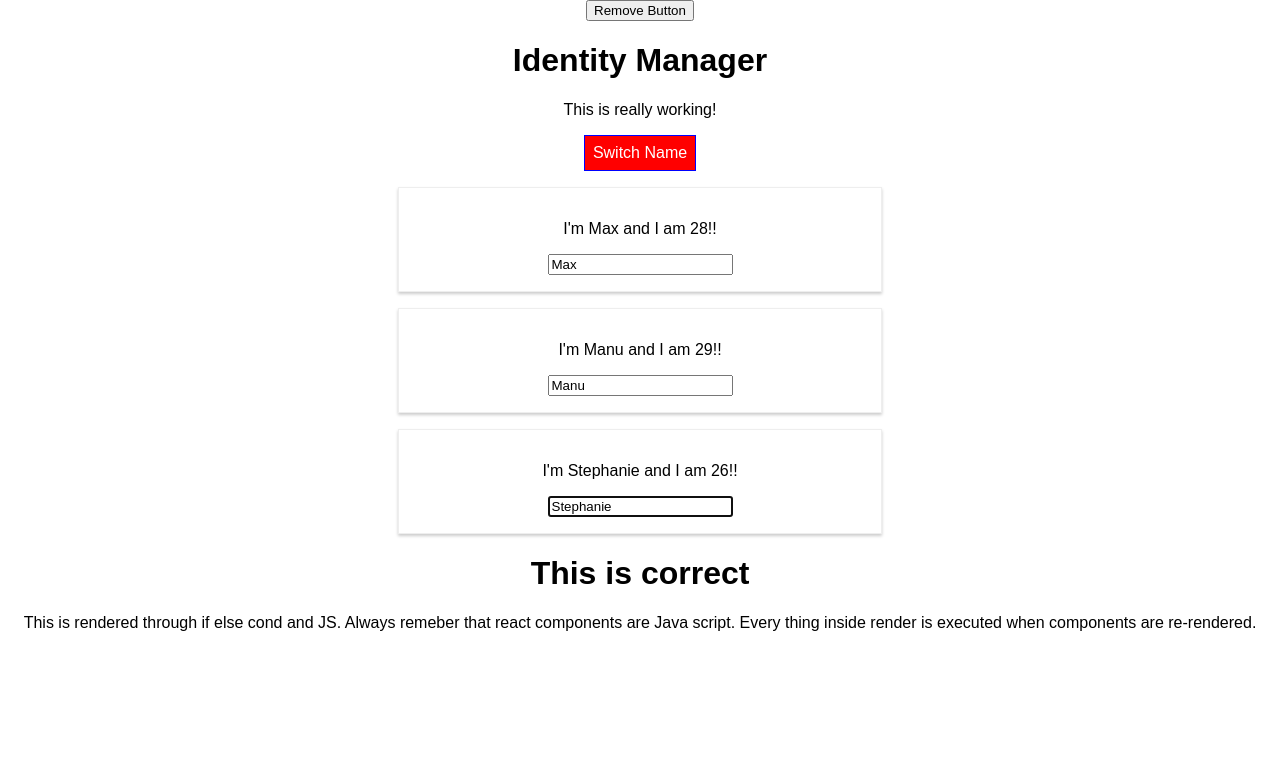
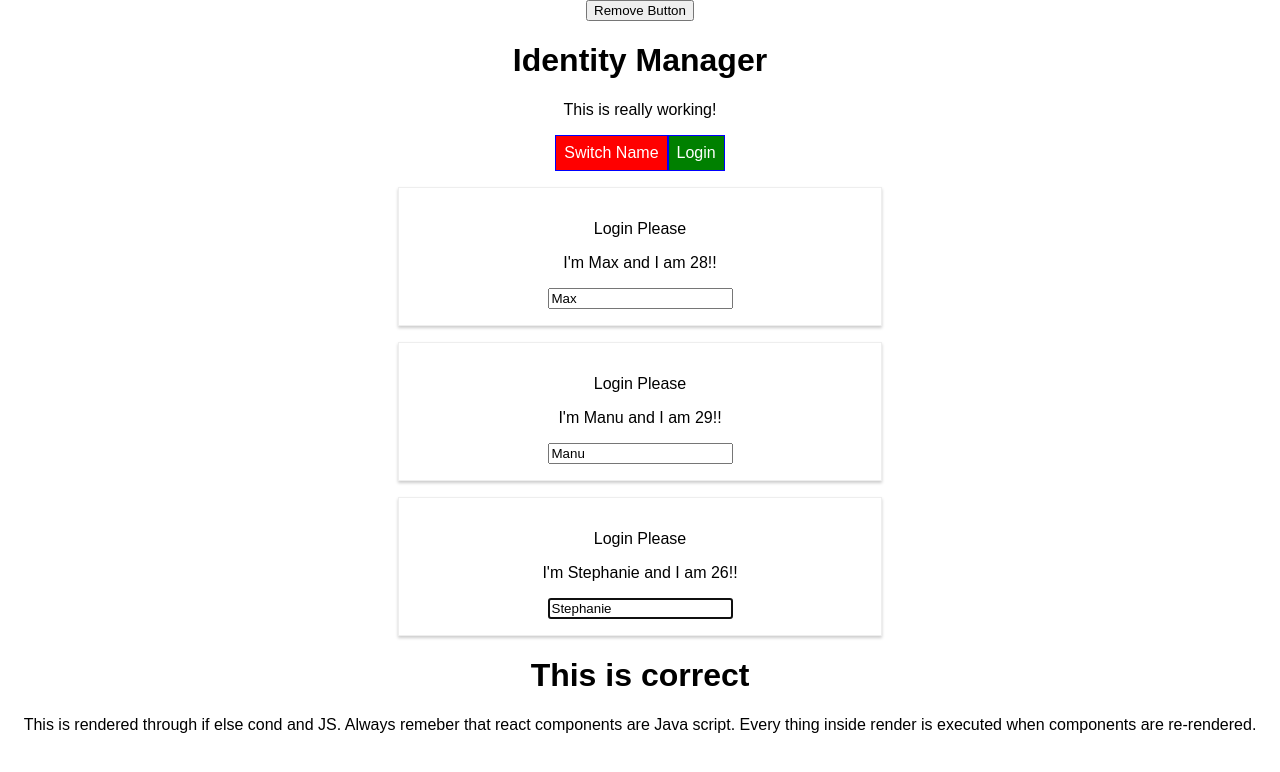
Before and after one commit to SiddTripathi/React_Codes, a React app in the folder react-complete-guide/: page / in a window 1280 px wide. Shown: the top 772 px of the page. Built offline with nearby package versions, Linux system fonts and the light colour scheme.

Commit message:
Context API : Authentication

```diff
--- a/react-complete-guide/src/components/Persons/Person/Person.js
+++ b/react-complete-guide/src/components/Persons/Person/Person.js
@@ -4,6 +4,7 @@ import PropTypes from 'prop-types'
 import personcssmod from './Person.css'
 import Aux from '../../../HOC/Auxiliary'
 import withClass from '../../../HOC/withClass'
+import AuthContext from '../../../context/auth-context'
 
 
 class Person extends Component {
@@ -20,6 +21,14 @@ class Person extends Component {
         console.log('[Person.js] rendering...');
         return (
             <Aux className={personcssmod.Person}>
+
+                <AuthContext.Consumer>
+
+                    {
+                        context =>
+                            context.authenticated ? <p>Authenticated Successfully</p> : <p>Login Please</p>}
+
+                </AuthContext.Consumer>
                 < p key="k1" onClick={this.props.click} > I'm {this.props.name} and I am {this.props.age}!!</p>
 
                 < div key="k2" >
--- a/react-complete-guide/src/components/cockpit/cockpit.js
+++ b/react-complete-guide/src/components/cockpit/cockpit.js
@@ -1,5 +1,6 @@
 import React, { useEffect, useRef } from 'react'
 import classesmodule from './Cockpit.css'
+import AuthContext from '../../context/auth-context'
 const cockpit = (props) => {
     const toggleBtnRef = useRef(null); //reference for functional components
     /*
@@ -52,6 +53,10 @@ const cockpit = (props) => {
             <h1>{props.title}</h1>
             <p className={clases.join(' ')}>This is really working!</p>
             <button ref={toggleBtnRef} className={btnClass.join(' ')} onClick={props.toggleNameHandler}>Switch Name</button>
+            <AuthContext.Consumer>
+                {context => <button onClick={context.login}>Login</button>}
+            </AuthContext.Consumer>
+
         </div>
     );
 
--- a/react-complete-guide/src/containers/App.js
+++ b/react-complete-guide/src/containers/App.js
@@ -6,7 +6,7 @@ import classesmodule from './App.css';
 import Cockpit from '../components/cockpit/cockpit'
 import Aux from '../HOC/Auxiliary'
 import withClass from '../HOC/withClass'
-
+import AuthContext from '../context/auth-context'
 
 
 class App extends Component {
@@ -24,7 +24,8 @@ class App extends Component {
     otherState: 'some other value',
     showPersons: false,
     showCockpit: true,
-    counterChange: 0
+    counterChange: 0,
+    authenticated: false
   }
 
   static getDerivedStateFromProps(props, state) {
@@ -81,6 +82,10 @@ class App extends Component {
     });
 
   }
+  loginHandler = () => {
+    this.setState({ authenticated: true })
+    console.log('Function called')
+  };
 
   render() {
     console.log('[App.js] render')
@@ -102,6 +107,11 @@ class App extends Component {
 
       <Aux classes={classesmodule.App}>
         <button onClick={() => { this.setState({ showCockpit: false }) }}>Remove Button</button>
+        <AuthContext.Provider value={
+          {
+            authenticated: this.state.authenticated,
+            login: this.loginHandler
+          }}>
           {this.state.showCockpit ?
             <Cockpit
               title={this.props.appTitle}
@@ -112,6 +122,7 @@ class App extends Component {
 
             </Cockpit> : null}
 
+        </AuthContext.Provider>
 
         {this.state.showPersons ?
           <div>
@@ -124,8 +135,8 @@ class App extends Component {
 
 
           </div> : null}
+
         {person}
-
       </Aux>
 
     );
--- /dev/null
+++ b/react-complete-guide/src/context/auth-context.js
@@ -0,0 +1,11 @@
+import React from 'react'
+
+const authContext = React.createContext({
+    authenticated: false,
+    login: () => {
+
+    }
+});
+
+
+export default authContext;
```
Lines whose indentation alone changed are shown as unchanged.
